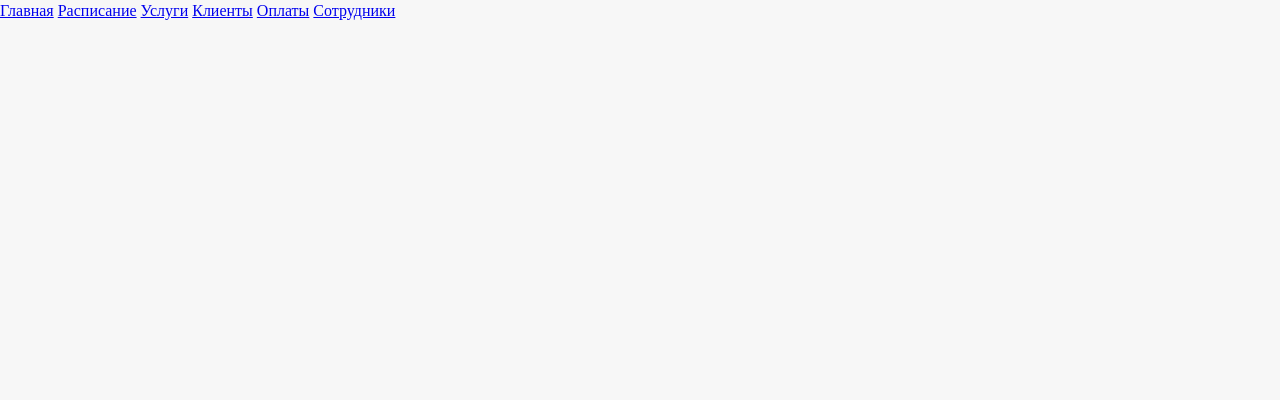
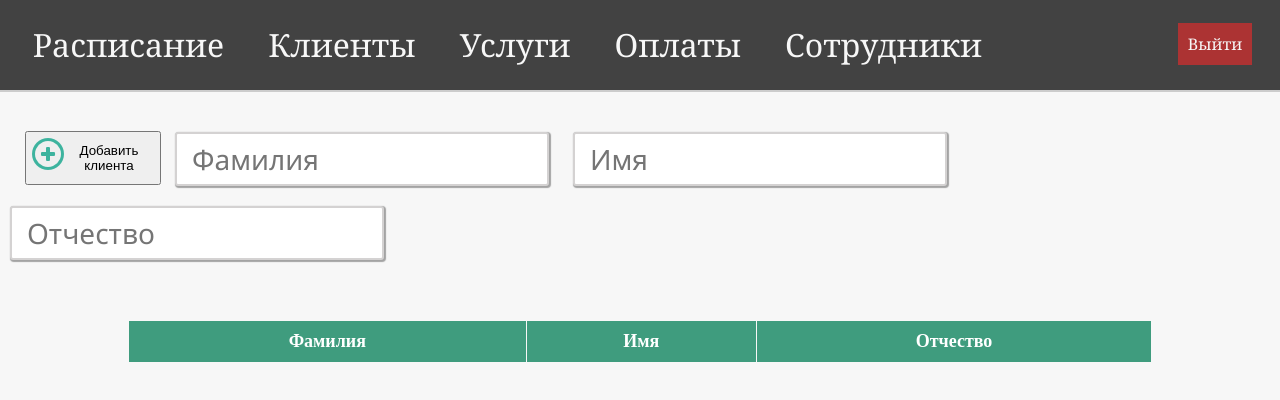
Before and after one commit to AlterraDeveloper/3rd_course, a plain HTML site: page web_design/lab2/clients.html in a window 1280 px wide. Drawn offline with Linux system fonts and the light colour scheme.

```diff
--- a/web_design/lab2/clients.html
+++ b/web_design/lab2/clients.html
@@ -7,23 +7,79 @@
     <meta http-equiv="X-UA-Compatible" content="ie=edge">
     <title>Graphics and Links</title>
     <link rel="stylesheet" href="css/style.css">
+    <link rel="stylesheet" href="css/table.css">
 </head>
 
 <body>
-    <div class="header" id="header">
-        <a href="./index.html" class="menu-item">Главная</a>
-        <a href="./schedule.html" class="menu-item">Расписание</a>
-        <a href="./amenities.html" class="menu-item">Услуги</a>
-        <a href="./clients.html" class="menu-item">Клиенты</a>
-        <a href="./payments.html" class="menu-item">Оплаты</a>
-        <a href="./workers.html" class="menu-item">Сотрудники</a>
-    </div>
-    <div class="content" id="content">
+    <div id="page-wrap">
+        <header>
+            <div id="menu-items">
+                <a href="./index.html">Расписание</a>
+                <a href="./clients.html">Клиенты</a>
+                <a href="./amenities.html">Услуги</a>
+                <a href="./payments.html">Оплаты</a>
+                <a href="./workers.html">Сотрудники</a>
+            </div>
+            <a href="login.html"><input type="button" value="Выйти" title="Выйти" id="logout-btn"></a>
+        </header>
 
+        <div class="content" id="content">
+       <button type="submit" id="addClient-btn"><img src="./images/plus.png"><div>Добавить клиента</div></button>
+
+       <input type="text" placeholder="Фамилия" id="clientLastName-input" class="input-field"/>
+       <input type="text" placeholder="Имя" id="clientFirstName-input" class="input-field"/>
+       <input type="text" placeholder="Отчество" id="clientMiddleName-input" class="input-field"/>
+
+       <table id="clientsTable">
+           <thead>
+                <tr>
+                    <th>Фамилия</th>
+                    <th>Имя</th>
+                    <th>Отчество</th>
+                </tr>
+            </thead>
+            <tbody id="clientsTable-body">
+            </tbody>
+
+       </table>
     </div>
     <div class="footer" id="footer">
 
     </div>
+    </div>
+
+<style type="text/css">
+    .input-field{
+        font-family: 'Segoe UI', Tahoma, Geneva, Verdana, sans-serif;
+        font-size: 28px;
+        color: #818181;
+        text-indent: 15px;
+        margin: 10px;
+        border: 2px solid #d4d2d2;
+        border-radius: 3px;
+        width: 370px;
+        height: 50px;
+        box-shadow: 1px 1px 1px 1px #a3a3a3;
+        outline: none;
+    }
+</style>
+
+<script type="text/javascript">
+    const addClientButton = document.querySelector("#addClient-btn");
+    const clientsTableBody = document.querySelector("#clientsTable-body");
+    addClientButton.addEventListener('click', e => {
+        const newRow = clientsTableBody.insertRow(-1);
+        const clientLastName = document.querySelector("#clientLastName-input");
+        const clientFirstName = document.querySelector("#clientFirstName-input");
+        const clientMiddleName = document.querySelector("#clientMiddleName-input");
+        newRow.innerHTML = `<tr> <td>${clientLastName.value}</td> <td>${clientFirstName.value}</td> <td>${clientMiddleName.value}</td> </tr>`;
+
+        clientLastName.value = '';
+        clientFirstName.value = '';
+        clientMiddleName.value = '';
+
+    })
+</script>
 </body>
 
 </html>
--- a/web_design/lab2/css/style.css
+++ b/web_design/lab2/css/style.css
@@ -97,3 +97,16 @@
 footer img{
     float: right;
 }
+
+#addClient-btn{
+    margin-left: 25px;
+}
+
+#addClient-btn div{
+    padding: 10px;
+}
+
+#addClient-btn img{
+    padding : 5px;
+    float: left;
+}
```
Also changed, not shown: web_design/lab2/images/plus.png (added), 1 other file.
